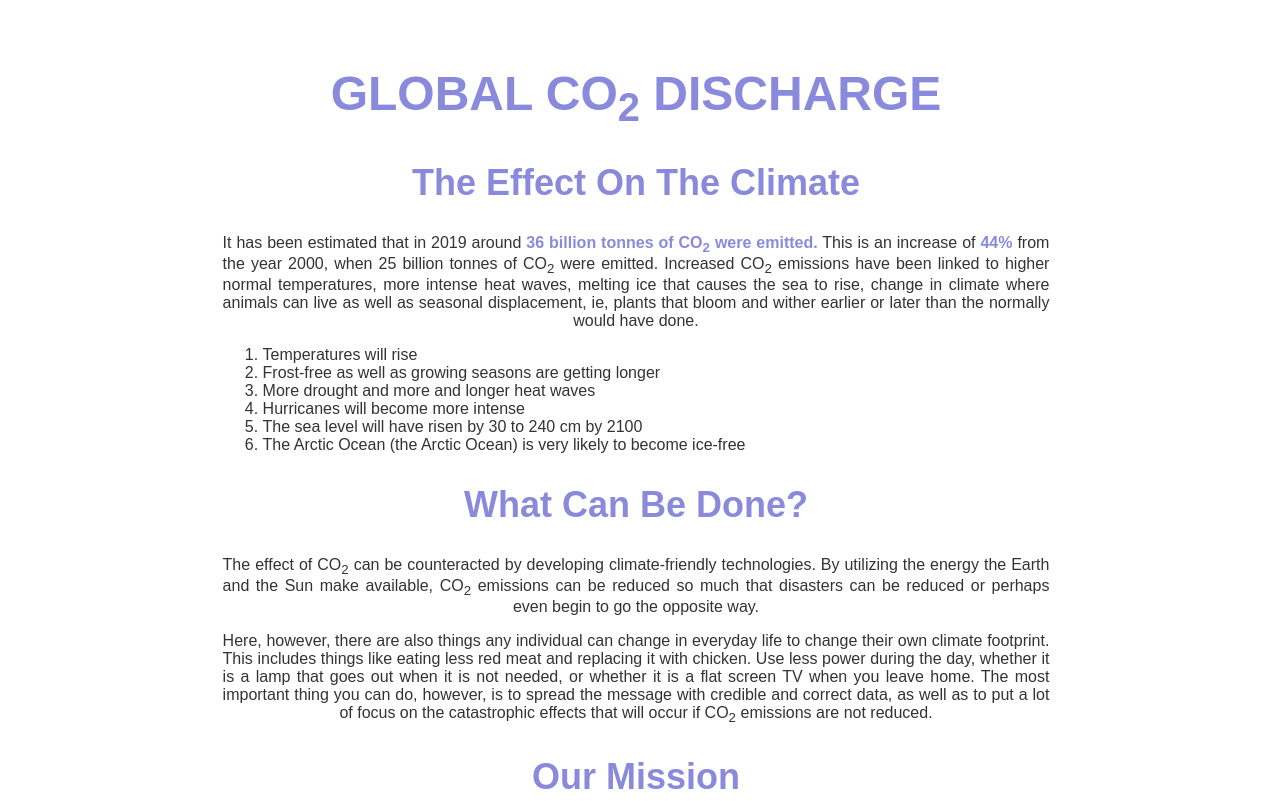
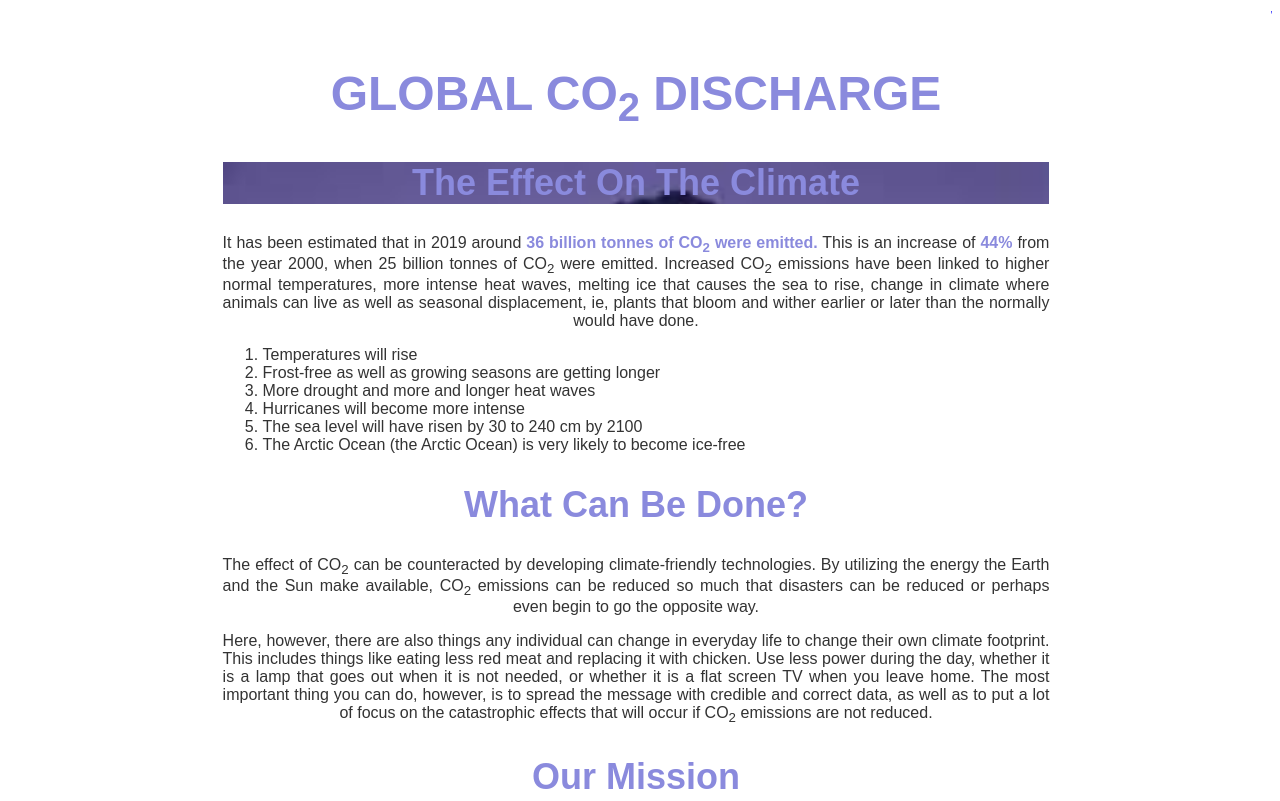
Before and after one commit to Danmasanii/AI-For-Energy, a plain HTML site: page index.html in a window 1280 px wide. Shown: the top 801 px of the page. Drawn offline with Linux system fonts and the light colour scheme; some packages are replaced by stand-ins of ours; a script that the page names is missing; files whose address does not match are found by name.

Commit message:
Update index.html

```diff
--- a/index.html
+++ b/index.html
@@ -13,7 +13,7 @@
     <div id="map"></div>
 
     <main id="description">
-      <div clas="hero">
+      <div class="hero">
         <h2>The Effect On The Climate</h2>
       </div>
 
```
